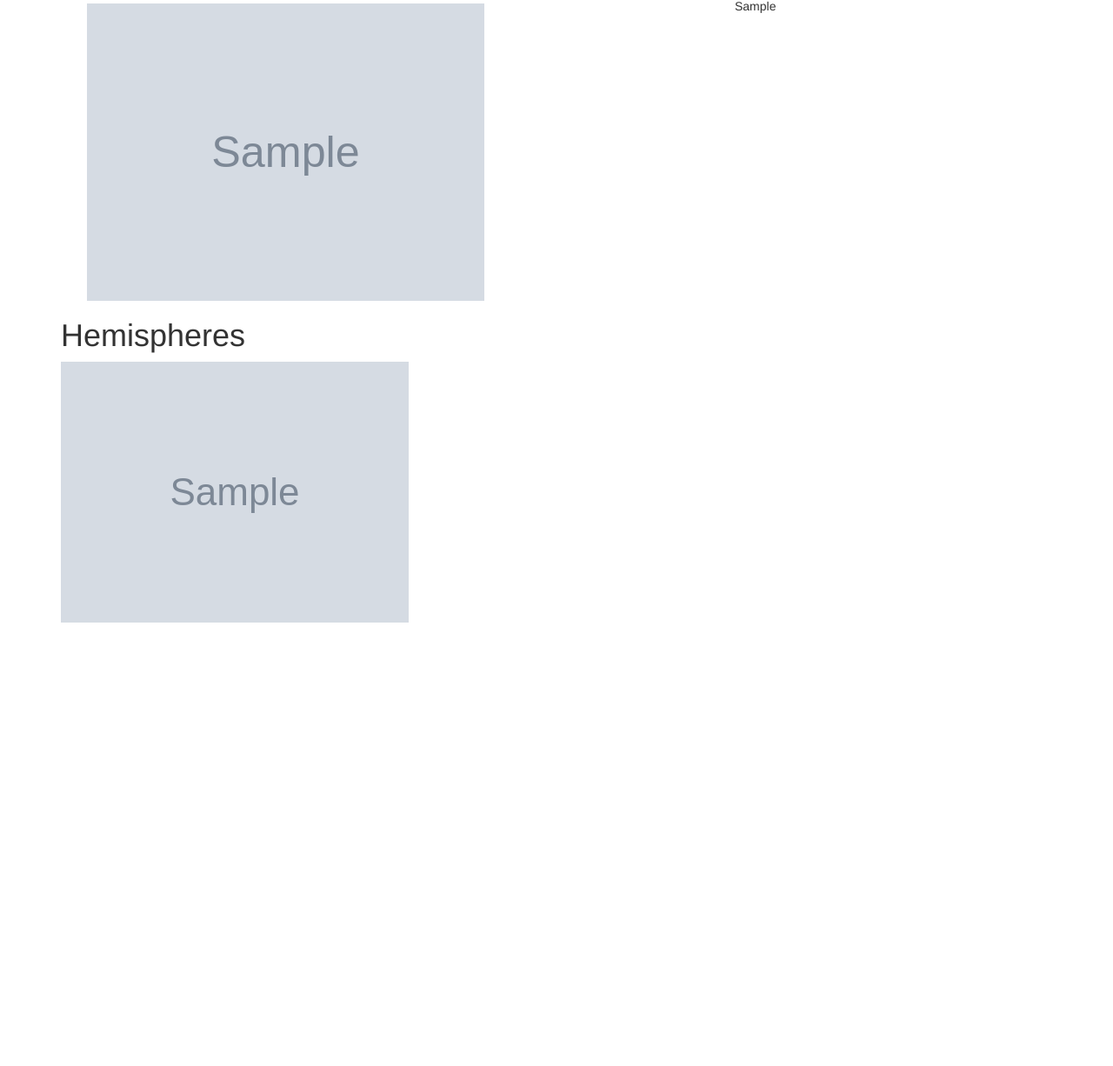
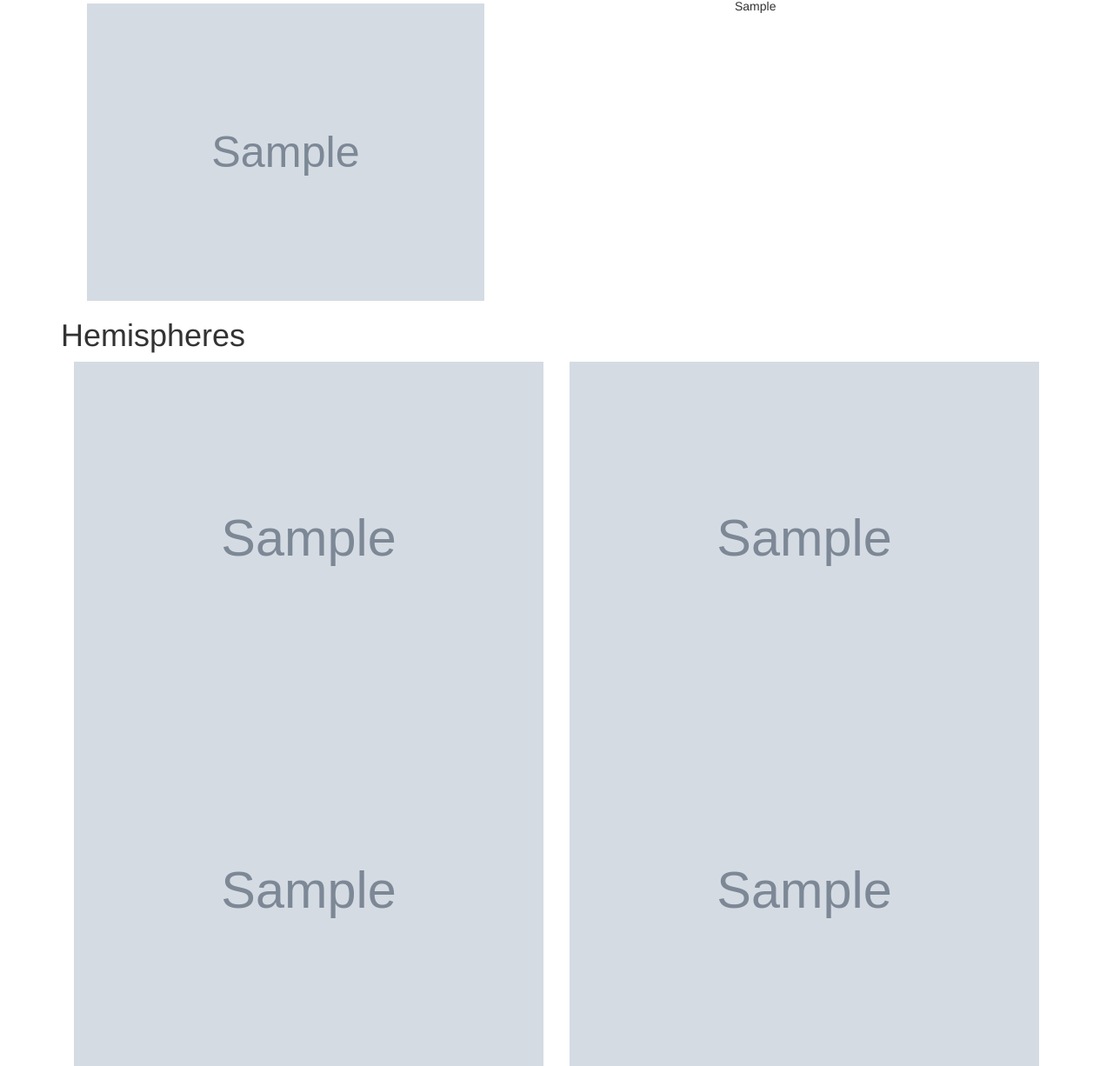
Before and after one commit to mmeadx/web-scraping-challenge, a Flask app: page / in a window 1280 px wide. Shown: the part 475-1701 px from the top of the page at 87% size. Before the commit the page ends 1191 px from the top, so only its background shows below. Run offline with Flask 2, Linux system fonts and the light colour scheme; grey boxes marked "Sample" are stand-in pictures; a database or web service that is not in the repository returns one stand-in record (values such as "Sample title"); some libraries are stand-ins or nearby versions.

Commit message:
Updated Index.html

```diff
--- a/templates/index.html
+++ b/templates/index.html
@@ -34,14 +34,19 @@
       <img class="col-md-8" src="{{mars.featured_image_url}}">
     </div>
     <div class="col-md-4">
-        <h3>Mars Facts</h3>
-
-        <table>{{mars.html_facts_table}}</table>
+        <p><h3>Mars Facts</h3>
+        <table>
+          {{mars.html_facts_table}}
+        </table>
+      </p>
     </div>
   </div>
   <div class="container">
       <h1>Hemispheres</h1>
-      <img id="hemi_photos" src="{{mars.hemisphere_image_urls}}">
+      <img class="col-md-6" id="hemi_photos" src="{{mars.hemisphere_image_urls.0.img_url}}">
+      <img class="col-md-6" id="hemi_photos" src="{{mars.hemisphere_image_urls.1.img_url}}">
+      <img class="col-md-6" id="hemi_photos" src="{{mars.hemisphere_image_urls.2.img_url}}">
+      <img class="col-md-6" id="hemi_photos" src="{{mars.hemisphere_image_urls.3.img_url}}">
   </div>
 </body>
 
```
